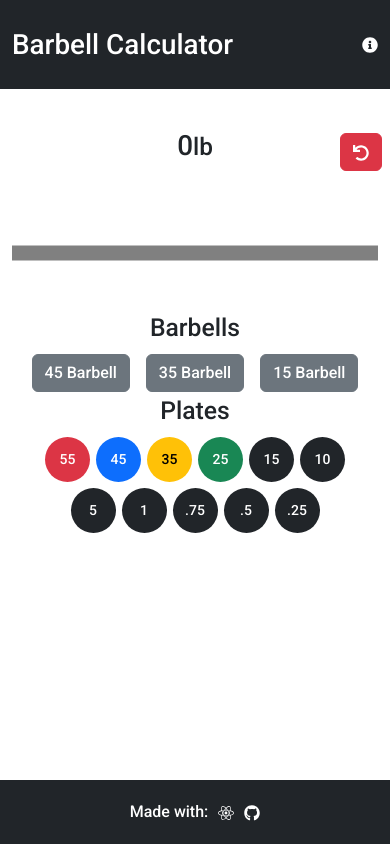
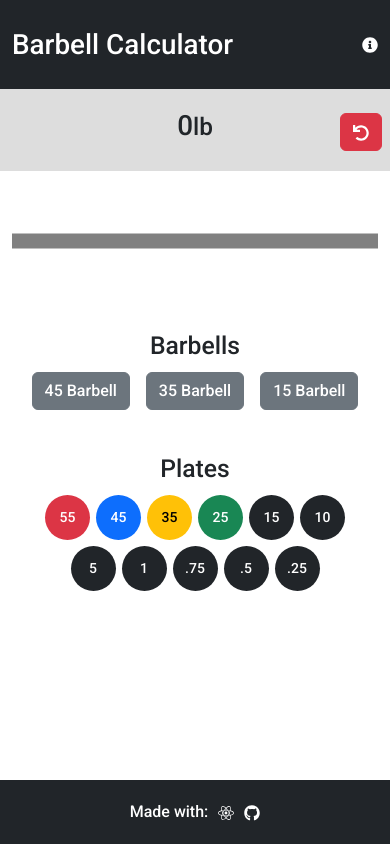
Before and after one commit to nikibrown/next-barbell-calculator, a Next.js app: page / in a window 390 px wide. Built offline with nearby package versions, Linux system fonts and the light colour scheme.

Commit message:
add containers ane backgrounds, update spacing to make things look less awkward on mobile

```diff
--- a/pages/index.js
+++ b/pages/index.js
@@ -104,8 +104,8 @@ export default function Calculator() {
             <Header />
 
             <main>
+                <section className="total-weight">
                     <div className="container text-center position-relative">
-                    <div className="total-weight-reset">
                         <h1>
                             {weight}
                             <small>lb</small>
@@ -125,7 +125,10 @@ export default function Calculator() {
                             </svg>
                         </button>
                     </div>
+                </section>
 
+                <section className="barbell">
+                    <div className="container">
                         <div className="barbell-weights">
                             <div className="left-weights weights">
                                 {platesOnBarbellLeft.map((weightNum, index) => (
@@ -136,15 +139,21 @@ export default function Calculator() {
                                 ))}
                             </div>
                             <div className="right-weights weights">
-                            {platesOnBarbellRight.map((weightNum, index) => (
+                                {platesOnBarbellRight.map(
+                                    (weightNum, index) => (
                                         <PlateOnBarbell
                                             weightNum={weightNum}
                                             key={index}
                                         />
-                            ))}
+                                    )
+                                )}
                             </div>
                         </div>
+                    </div>
+                </section>
 
+                <section className="barbells">
+                    <div className="container">
                         <h2>Barbells</h2>
 
                         {barbells.map((barbellWeight, index) => (
@@ -159,7 +168,11 @@ export default function Calculator() {
                                 key={index}
                             />
                         ))}
+                    </div>
+                </section>
 
+                <section className="plates">
+                    <div className="container">
                         <h2>Plates</h2>
 
                         <div>
@@ -188,6 +201,7 @@ export default function Calculator() {
                             ))}
                         </div>
                     </div>
+                </section>
             </main>
             <Footer />
         </div>
--- a/styles.scss
+++ b/styles.scss
@@ -1,3 +1,5 @@
+// TODO: Remove old styles from previous app and clean this up! 😢
+
 @import url("https://fonts.googleapis.com/css2?family=Roboto:wght@500&display=swap");
 
 body {
@@ -30,7 +32,6 @@ footer {
 }
 
 main {
-    margin: 40px 0;
     flex: 1; /* set the flex property of the main element to 1 */
 }
 
@@ -157,13 +158,28 @@ main {
     border-color: var(--gray);
 }
 
-.total-weight-reset {
-    margin-bottom: 30px;
+.total-weight {
+    background-color: #ddd;
+    padding: 20px 0;
+}
+
+.barbell {
+    padding: 20px 0;
+}
+
+.barbells {
+    padding: 20px 0;
+    text-align: center;
+}
+
+.plates {
+    text-align: center;
+    padding: 20px 0;
 }
 
 .barbell-weights {
     margin: 40px 0;
-    height: 120px;
+    height: 70px;
     display: flex;
     align-items: center;
     justify-content: space-between;
@@ -173,6 +189,10 @@ main {
     z-index: 1;
     max-width: 900px;
     margin: 0 auto;
+
+    @media screen and (min-width: 900px) {
+        height: 120px;
+    }
 
     &:after {
         content: "";
@@ -247,11 +267,15 @@ main {
     display: flex;
     align-items: center;
     justify-content: center;
-    height: 120px;
+    height: 80px;
     z-index: 1;
     border: 1px solid #fff;
     font-size: 10px;
     border-radius: 5px;
+
+    @media screen and (min-width: 900px) {
+        height: 120px;
+    }
 }
 
 .barbell-plate-55 {
```
Lines whose indentation alone changed are shown as unchanged.
